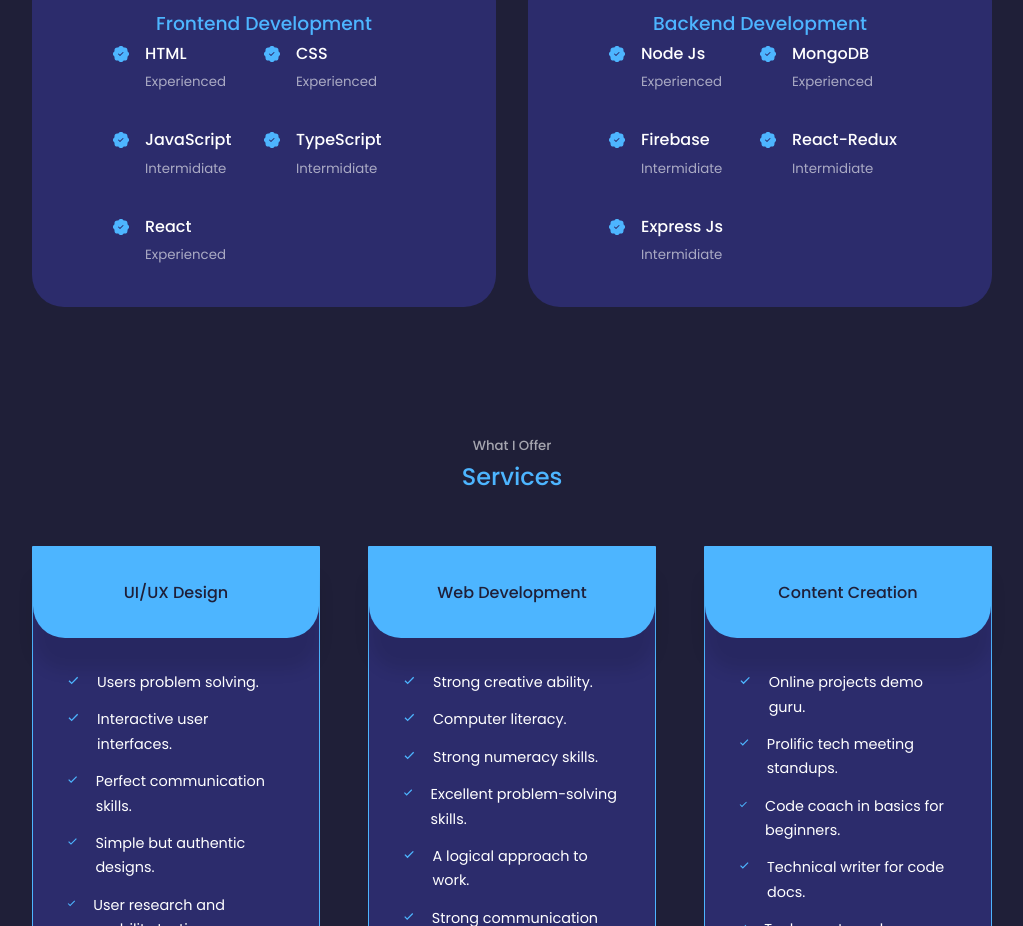
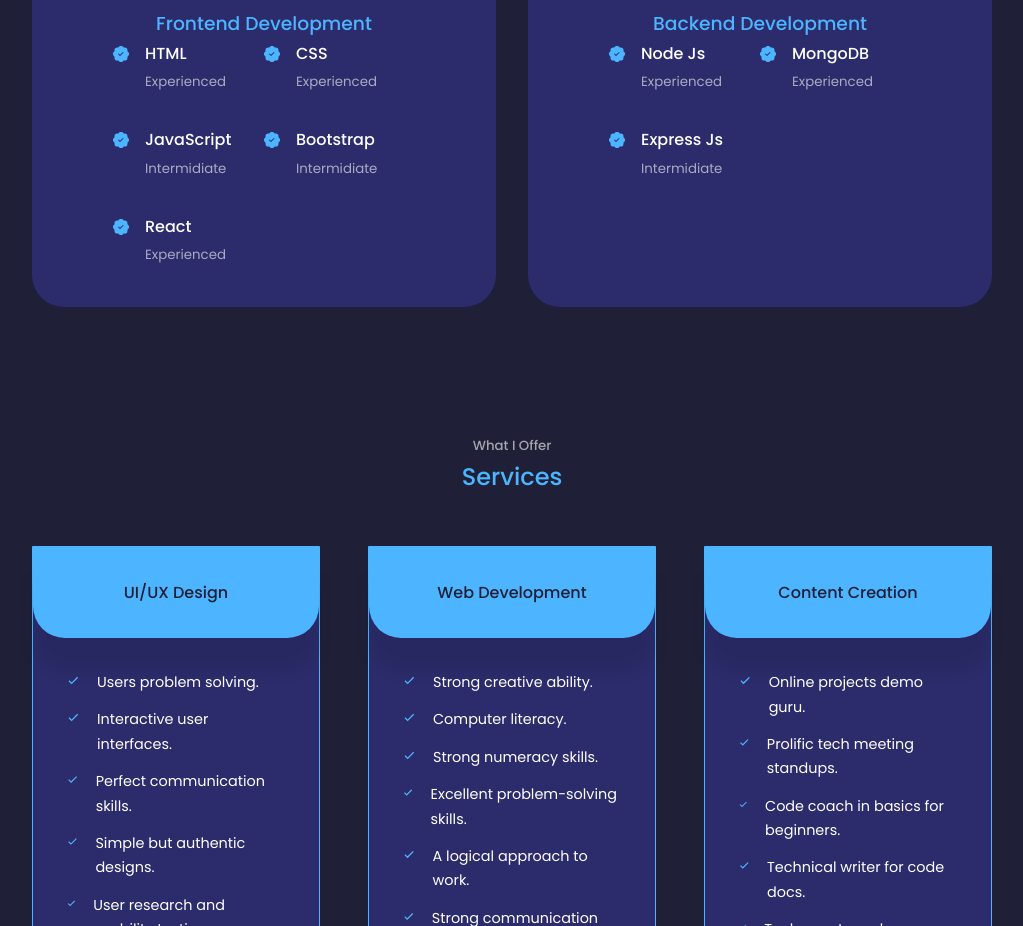
Before and after one commit to HillaryNyakundi/My-portfolio, a React (Create React App) app: page / in a window 1280 px wide. Shown: the part 1711-2637 px from the top of the page, without its empty margins (128-1151 px from the left). Built offline with nearby package versions, Linux system fonts and the light colour scheme.

Commit message:
juat in changes

```diff
--- a/src/components/experience/Experience.jsx
+++ b/src/components/experience/Experience.jsx
@@ -39,7 +39,7 @@
             <article className='experience__details'>
               <BsPatchCheckFill className='experience__details-icons'/>
               <div>
-              <h4>TypeScript</h4>
+              <h4>Bootstrap</h4>
               <small className='text-light'>Intermidiate</small>
               </div>
             </article>
@@ -78,22 +78,6 @@
             <article className='experience__details'>
               <BsPatchCheckFill className='experience__details-icons'/>
               <div>
-              <h4>Firebase</h4>
-              <small className='text-light'>Intermidiate</small>
-              </div>
-            </article>
-
-            <article className='experience__details'>
-              <BsPatchCheckFill className='experience__details-icons'/>
-              <div>
-              <h4>React-Redux</h4>
-              <small className='text-light'>Intermidiate</small>
-              </div>
-            </article>
-
-            <article className='experience__details'>
-              <BsPatchCheckFill className='experience__details-icons'/>
-              <div>
               <h4>Express Js</h4>
               <small className='text-light'>Intermidiate</small>
               </div>
```
